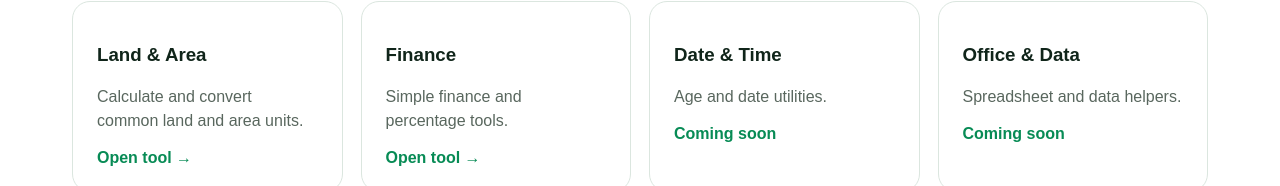
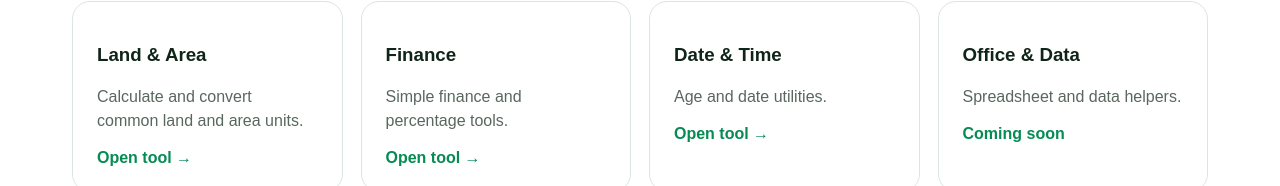
Before and after one commit to Arintri/worklity, a Next.js app: page / in a window 1280 px wide. Shown: the part 766-952 px from the top of the page. Built offline with nearby package versions, Linux system fonts and the light colour scheme.

Commit message:
Update page.js

```diff
--- a/app/page.js
+++ b/app/page.js
@@ -29,8 +29,8 @@ export default function Home() {
       bn: "তারিখ ও সময়",
       enDesc: "Age and date utilities.",
       bnDesc: "বয়স, তারিখ এবং সময়ের দরকারি হিসাব।",
-      link: "#",
-      active: false,
+      link: "/age-calculator",
+      active: true,
     },
     {
       en: "Office & Data",
```
